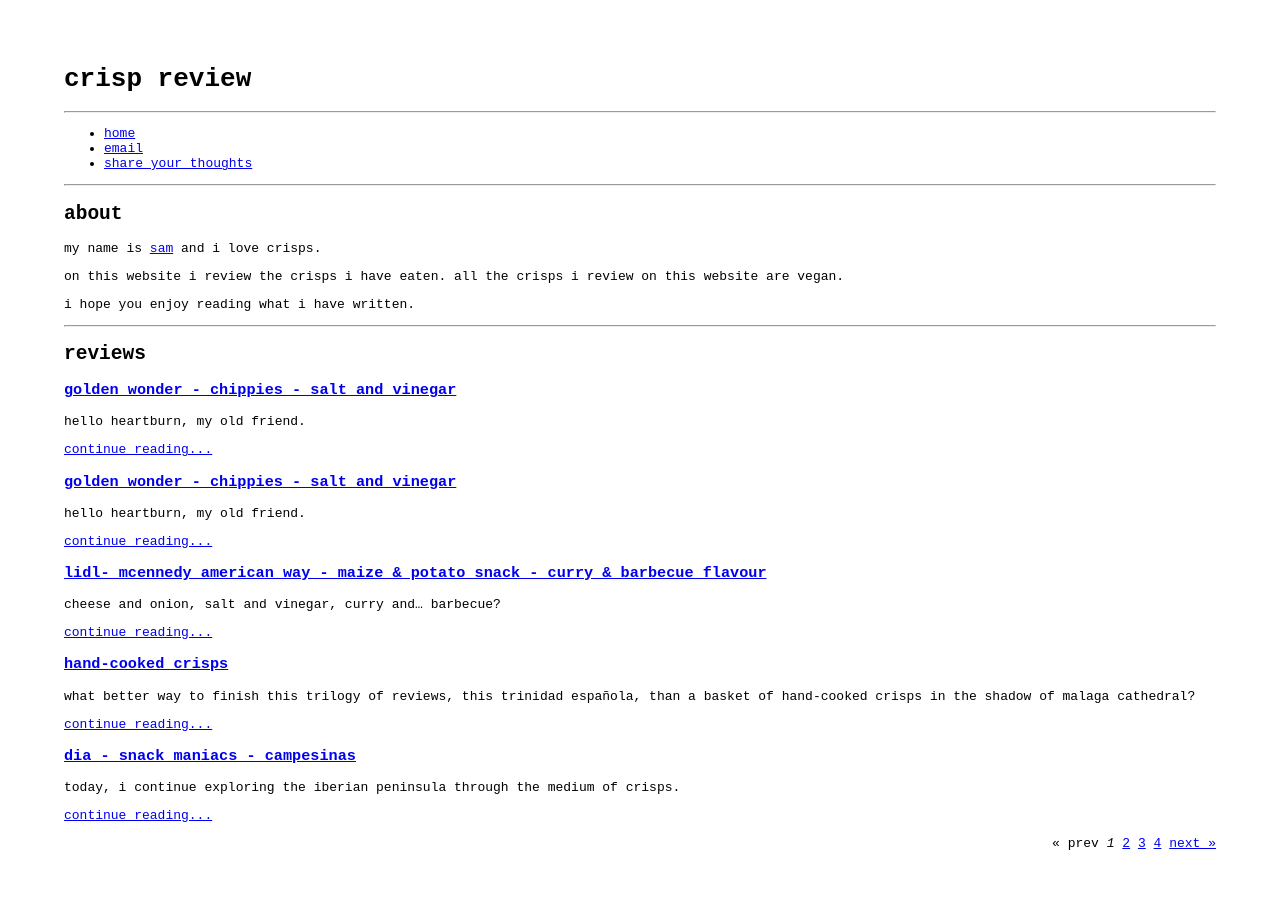
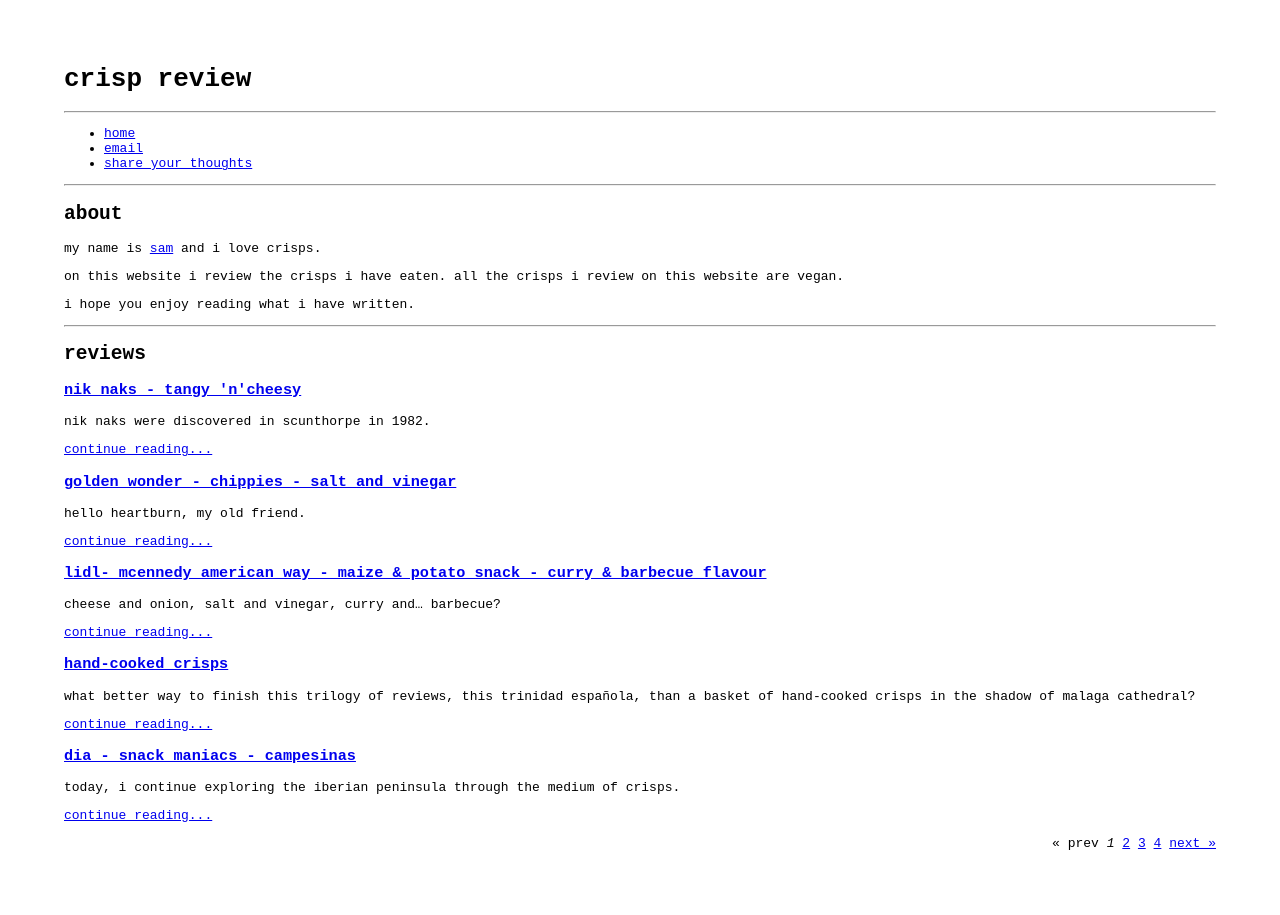
Before and after one commit to crispreview/crispreview.github.io, a Jekyll site: the page built from index.html, in a window 1280 px wide. Built offline with Jekyll 4.4.1, drawn with Linux system fonts in a browser that asks for light colours; the list of posts is cut into pages by our own code; some of the changed lines change nothing that is shown.

Commit message:
Update 2025-07-18-Nik-Naks-Tangy-n-Cheesy.markdown

```diff
--- a/_posts/2025-07-18-Nik-Naks-Tangy-n-Cheesy.markdown
+++ b/_posts/2025-07-18-Nik-Naks-Tangy-n-Cheesy.markdown
@@ -1,25 +1,35 @@
 ---
 layout: posts
-title:  "Golden Wonder - Chippies - Salt and Vinegar"
-date:   2025-07-16 10:00:00 +0000
+title:  "Nik Naks - Tangy 'n'Cheesy"
+date:   2025-07-18 10:00:00 +0000
 ---
 
-Hello heartburn, my old friend.
+Nik Naks were discovered in Scunthorpe in 1982.
 
 <!--excerpt-->
 
-Now these are an unusual crisp. They're like shoestring fries that have been cut into tiny, short, pieces. It's almost like a bag full of ridges which have been separated from each other. Some have skin on, some do not. I do not know what manafacturing error led to this creation but I'm glad it happened.
 
-The 'crisps' are very crunchy. Because they are small you have to grab unsightly handfuls and shovel them into your mouth. Or you can pour them straight in from the bag. Whatever you choose, it's undignified in the best way.
+I like Nik Naks. I really like Nik Naks. My favourite flavour Nik Naks are Nice 'n' Spicy, followed by Scampi 'n' Lemon, then Rib 'n' Saucy. Today I discovered a new flavour. I bought them because it is unusual to find a vegan cheesy crisp.
 
-As for flavour... It's more of a feeling than a flavour. These are the most powerful salt and vinegar crisps I have ever eaten. They are mouth numbing. I could almost feel my lips going blue. The acidity makes its way down your gullet and sits heavily in your stomach.
+Where to begin?
 
-They are fantastic.
+These crisps are very smelly. I have washed my hands twice and I'm not sure the smell is completely gone. The flavour lingers also for a long time. I just tried to have a cup of tea but had to give up. I don't think cheese and tea are a good combination.
 
-<img style="max-height:50vh" src="/assets/images/gwcsv.jpg" alt="Golden Wonder - Chippies - Salt and Vinegar"/>
+These crisps also have a lot of flavour. It is difficult to describe the flavour. I do not know if I like the flavour. What I do know is there is a lot of it.
 
-10/10
+Here are some of the things I thought whilst eating them.
 
-When I ask for "lots" of sdalt and vinegar at the chip shop, this is what I mean.
+- These taste of nacho cheese and lemon.
+- What a strange combination.
+- Why would you mix lemon and cheese?
+- Actually, these taste a bit sicky.
+- God, my hands smell.
 
-Up next, something more nuanced.
+
+<img style="max-height:50vh" src="/assets/images/nntc.jpg" alt="Nik Naks - Tangy n Cheesy"/>
+
+??/10
+
+I don't know what to think.
+
+Up next, something more sane.
```
